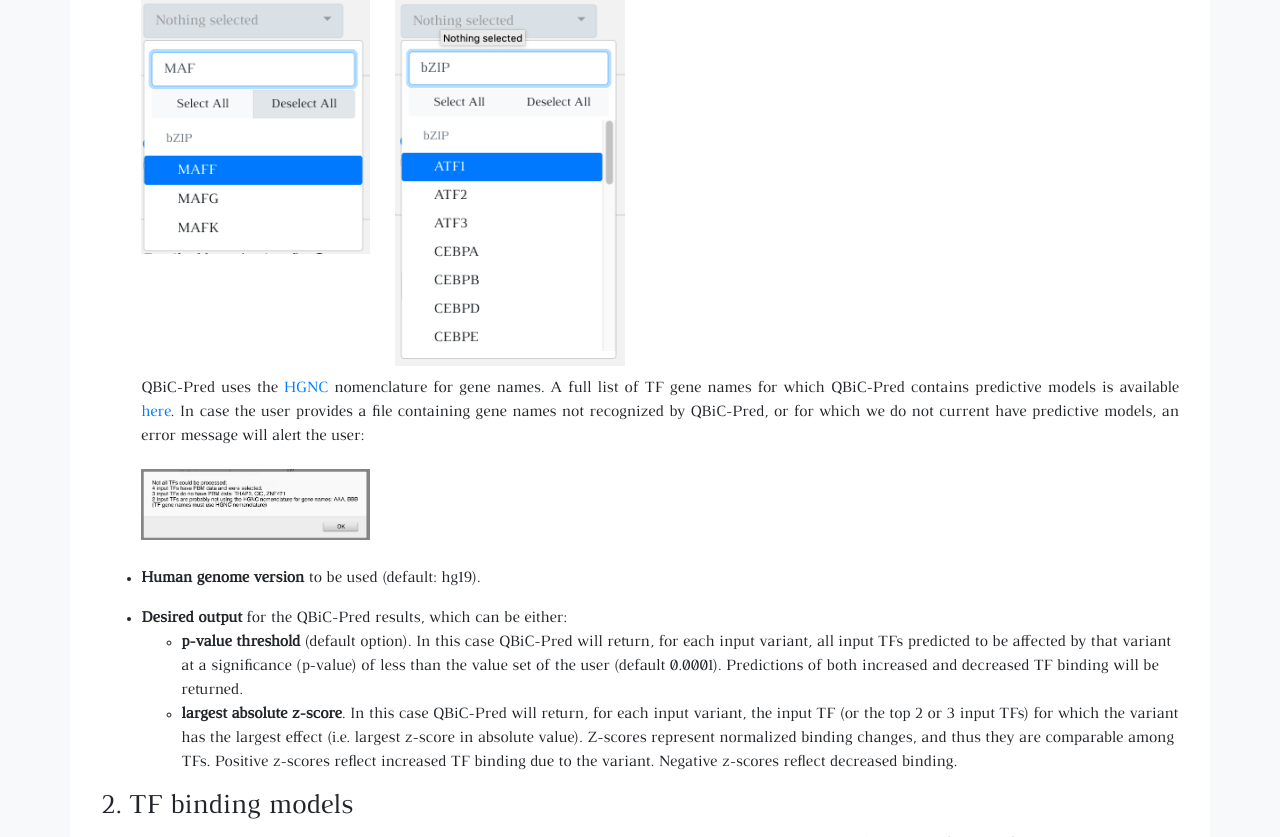
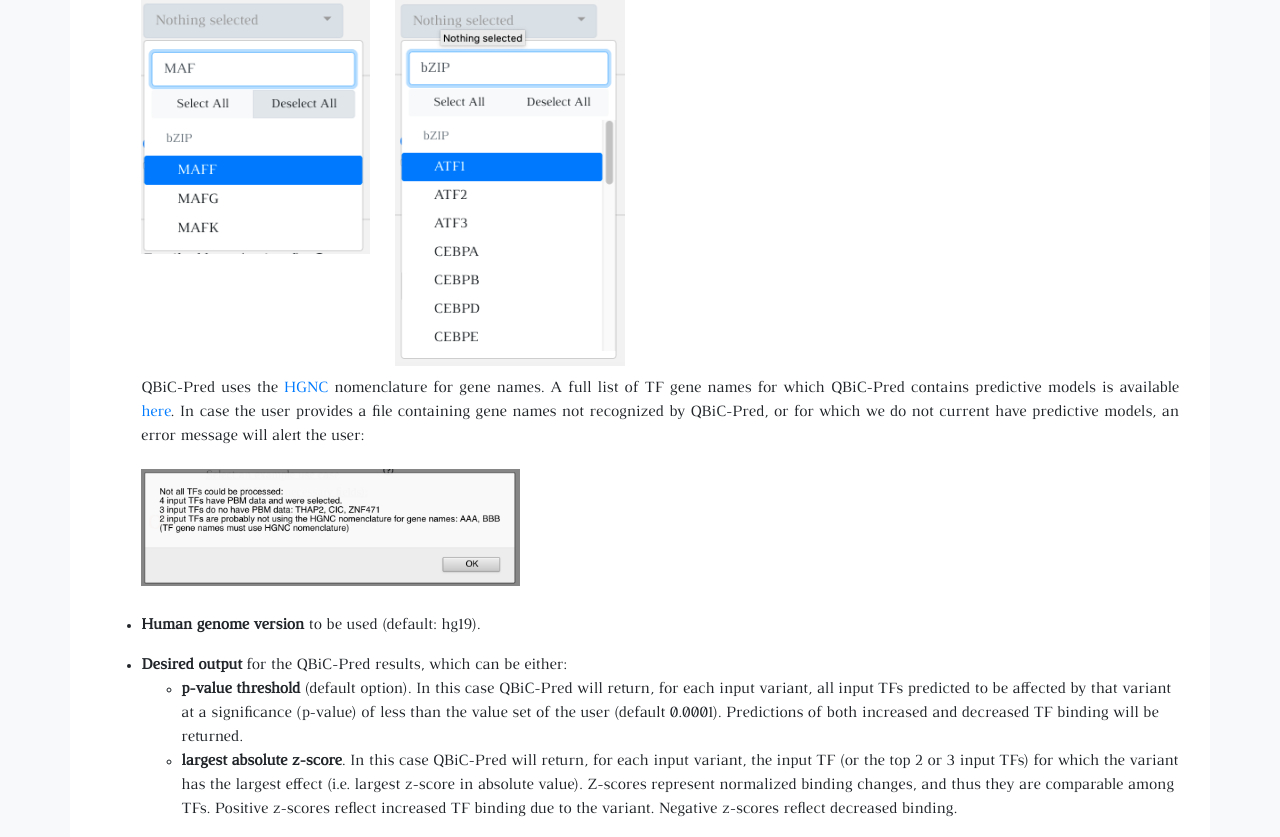
Before and after one commit to vincentiusmartin/QBiC-Pred, a Flask app: page /about in a window 1280 px wide. Shown: the part 1431-2268 px from the top of the page. Run offline with Flask 2, Linux system fonts and the light colour scheme; data that the repository does not hold is empty; parts of the project's set-up code (start-up, migrations or seed data) failed here and were passed over; some libraries are stand-ins or nearby versions.

Commit message:
minor styling

```diff
--- a/website/app/static/css/about.css
+++ b/website/app/static/css/about.css
@@ -32,6 +32,12 @@ p{
   vertical-align: text-top;
 }
 
+.example-alert > img{
+  width:400px;
+  padding:0 2% 1% 0;
+  vertical-align: text-top;
+}
+
 .gray-inline-text{
   background-color:#d9d9d9;
 }
--- a/website/app/static/css/makepred.css
+++ b/website/app/static/css/makepred.css
@@ -21,6 +21,11 @@
   justify-content: center; /* align horizontal */
   align-items: center;
   color:#e04619;
+}
+
+.grey-download{
+  color:gray;
+  text-decoration: underline;
 }
 
 .disabled-btn{
--- a/website/app/static/js/makepred.js
+++ b/website/app/static/js/makepred.js
@@ -11,7 +11,7 @@ function changeInputOptOnClick(){
 function changeInputDownloadLink(){
     var filename = $("#examplelist option:selected").attr("inputfile");
     if(filename){
-        $("#download-input-select").attr("href","/download/"+filename).html("download input file");
+        $("#download-input-select").attr("href","/download/"+filename).addClass("grey-download").html("Download mutation dataset");
     }else{
         $("#download-input-select").attr("href","").html("");
     }
@@ -153,7 +153,7 @@ function makeTFDownloadLink(){
             tfSelectedArr.push($(this).text());
         });
         if(tfSelectedArr.length>0){
-            $("#download-tfs-select").attr("href","/tfsdownload/"+JSON.stringify(tfSelectedArr)).html("download selected TFs");
+            $("#download-tfs-select").attr("href","/tfsdownload/"+JSON.stringify(tfSelectedArr)).addClass("grey-download").html("Download selected TFs");
         }else{
             $("#download-tfs-select").attr("href","").html("");
         }
--- a/website/app/templates/about.html
+++ b/website/app/templates/about.html
@@ -199,7 +199,7 @@
       <p>
         QBiC-Pred uses the <a href="https://www.genenames.org">HGNC</a> nomenclature for gene names. A full list of TF gene names for which QBiC-Pred contains predictive models is available <a href="/download/genelist.txt">here</a>. In case the user provides a file containing gene names not recognized by QBiC-Pred, or for which we do not current have predictive models, an error message will alert the user:
       <p>
-      <span class="example-select"><img class="img-fluid" src="/static/images/about_page/tfsnotfound.png" /></span>
+      <span class="example-alert"><img class="img-fluid" src="/static/images/about_page/tfsnotfound.png" /></span>
     </li>
     <li>
       <p>
--- a/website/app/templates/makepred.html
+++ b/website/app/templates/makepred.html
@@ -82,13 +82,13 @@
             <label>Or upload a TF file: </label>
             <button type="button" class="btn btn-sm btn-primary-outline far fa-question-circle help-icon"
             data-toggle="popover" data-placement="right" data-trigger="hover"
-            data-content="Upload a file containing TF names separated by new lines. Input will automatically be added to
+            data-content="Upload a file containing TF gene names (in HGNC nomenclature) separated by new lines. Input will automatically be added to
                           the TFs dropdown.">
             </button>
             <br />
             <input type=file name="tf-file" id="tf-file"></input>
             <br />
-            <a id="download-tffile-example" href="/download/tflist-example.txt">download example TF file</a>
+            <a id="download-tffile-example" class="grey-download" href="/download/tflist-example.txt">Download example TF file</a>
           </div>
         </div>
 
@@ -111,7 +111,7 @@
           </div>
 
           <div class="col-12 col-lg-4 form-group form-elm">
-            <label for="outputradio">Select the desired output:</label>
+            <label for="outputradio">Select running mode:</label>
 
             <button type="button" class="btn btn-sm btn-primary-outline far fa-question-circle help-icon"
             data-toggle="popover" data-placement="right" data-trigger="hover"
```
